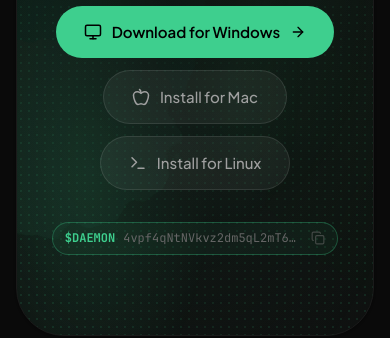
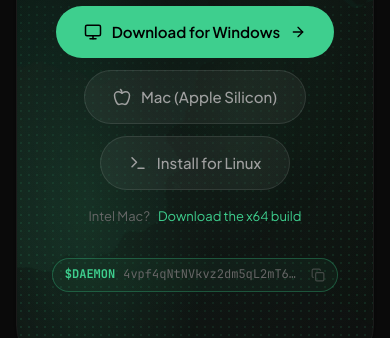
Before and after one commit to nullxnothing/daemon-landing, a Next.js app: page / in a window 390 px wide. Shown: the part 574-912 px from the top of the page. Built offline with nearby package versions, Linux system fonts and the light colour scheme; no server answers.

Commit message:
feat: expose intel mac download

```diff
--- a/components/cta.tsx
+++ b/components/cta.tsx
@@ -7,6 +7,7 @@ import type { ReleaseInfo } from "@/lib/downloads";
 export function CTA({ release }: { release: ReleaseInfo }) {
   const WINDOWS_URL = release.downloads.windows;
   const MAC_URL = release.downloads.mac;
+  const MAC_INTEL_URL = release.downloads.macIntel;
   const LINUX_URL = release.downloads.linux;
 
   return (
@@ -56,11 +57,11 @@ export function CTA({ release }: { release: ReleaseInfo }) {
             href={MAC_URL}
             target="_blank"
             rel="noopener noreferrer"
-            onClick={() => track("Download", { os: "mac", location: "cta" })}
+            onClick={() => track("Download", { os: "mac-arm64", location: "cta" })}
             className="group flex items-center gap-2.5 border border-white/10 bg-white/5 backdrop-blur-sm px-7 py-3.5 rounded-full font-medium text-[15px] text-muted transition-all duration-200 hover:border-white/20 hover:text-foreground hover:bg-white/10"
           >
             <Apple className="size-[18px]" />
-            Install for Mac
+            Mac (Apple Silicon)
           </a>
           <a
             href={LINUX_URL}
@@ -73,6 +74,18 @@ export function CTA({ release }: { release: ReleaseInfo }) {
             Install for Linux
           </a>
         </div>
+        <p className="mt-4 text-[13px] text-muted-foreground">
+          Intel Mac?{" "}
+          <a
+            href={MAC_INTEL_URL}
+            target="_blank"
+            rel="noopener noreferrer"
+            onClick={() => track("Download", { os: "mac-x64", location: "cta" })}
+            className="text-accent hover:text-accent/80 transition-colors"
+          >
+            Download the x64 build
+          </a>
+        </p>
 
         {/* Meta info */}
         <div className="mt-10 flex flex-wrap items-center justify-center gap-6 text-[13px] text-muted-foreground">
--- a/components/docs/installation.tsx
+++ b/components/docs/installation.tsx
@@ -4,6 +4,7 @@ import type { ReleaseInfo } from "@/lib/downloads";
 export function InstallationDoc({ release }: { release: ReleaseInfo }) {
   const WINDOWS_URL = release.downloads.windows;
   const MAC_URL = release.downloads.mac;
+  const MAC_INTEL_URL = release.downloads.macIntel;
   const LINUX_URL = release.downloads.linux;
 
   return (
@@ -12,7 +13,7 @@ export function InstallationDoc({ release }: { release: ReleaseInfo }) {
       <DocSubheading>Download DAEMON and get set up in under 2 minutes.</DocSubheading>
 
       <H2 id="download">Download</H2>
-      <div className="flex flex-col sm:flex-row gap-3 my-4">
+      <div className="flex flex-col sm:flex-row flex-wrap gap-3 my-4">
         <a
           href={WINDOWS_URL}
           download
@@ -26,7 +27,15 @@ export function InstallationDoc({ release }: { release: ReleaseInfo }) {
           rel="noopener noreferrer"
           className="flex items-center justify-center gap-2.5 border border-border bg-card px-5 py-3 rounded-xl font-medium text-[15px] text-muted transition-all hover:border-muted hover:text-foreground"
         >
-          macOS (.dmg)
+          macOS (Apple Silicon)
+        </a>
+        <a
+          href={MAC_INTEL_URL}
+          target="_blank"
+          rel="noopener noreferrer"
+          className="flex items-center justify-center gap-2.5 border border-border bg-card px-5 py-3 rounded-xl font-medium text-[15px] text-muted transition-all hover:border-muted hover:text-foreground"
+        >
+          macOS (Intel)
         </a>
         <a
           href={LINUX_URL}
--- a/components/hero.tsx
+++ b/components/hero.tsx
@@ -37,6 +37,7 @@ function CaPill() {
 function HeroCard({ release }: { release: ReleaseInfo }) {
   const WINDOWS_URL = release.downloads.windows;
   const MAC_URL = release.downloads.mac;
+  const MAC_INTEL_URL = release.downloads.macIntel;
   const LINUX_URL = release.downloads.linux;
 
   return (
@@ -211,11 +212,11 @@ function HeroCard({ release }: { release: ReleaseInfo }) {
             href={MAC_URL}
             target="_blank"
             rel="noopener noreferrer"
-            onClick={() => track("Download", { os: "mac", location: "hero" })}
+            onClick={() => track("Download", { os: "mac-arm64", location: "hero" })}
             className="group flex items-center gap-2.5 border border-white/10 bg-white/5 backdrop-blur-sm px-7 py-3.5 rounded-full font-medium text-[15px] text-muted transition-all duration-200 hover:border-white/20 hover:text-foreground hover:bg-white/10"
           >
             <Apple className="size-[18px]" />
-            Install for Mac
+            Mac (Apple Silicon)
           </a>
           <a
             href={LINUX_URL}
@@ -226,6 +227,21 @@ function HeroCard({ release }: { release: ReleaseInfo }) {
           >
             <Terminal className="size-[18px]" />
             Install for Linux
+          </a>
+        </div>
+        <div
+          className="animate-fade-up mt-4 flex items-center justify-center gap-2 text-[13px] text-muted-foreground"
+          style={{ animationDelay: "340ms" }}
+        >
+          <span>Intel Mac?</span>
+          <a
+            href={MAC_INTEL_URL}
+            target="_blank"
+            rel="noopener noreferrer"
+            onClick={() => track("Download", { os: "mac-x64", location: "hero" })}
+            className="text-accent hover:text-accent/80 transition-colors"
+          >
+            Download the x64 build
           </a>
         </div>
 
```
Also changed, not shown: 1 other file (tests, documents, lock files or other folders).
